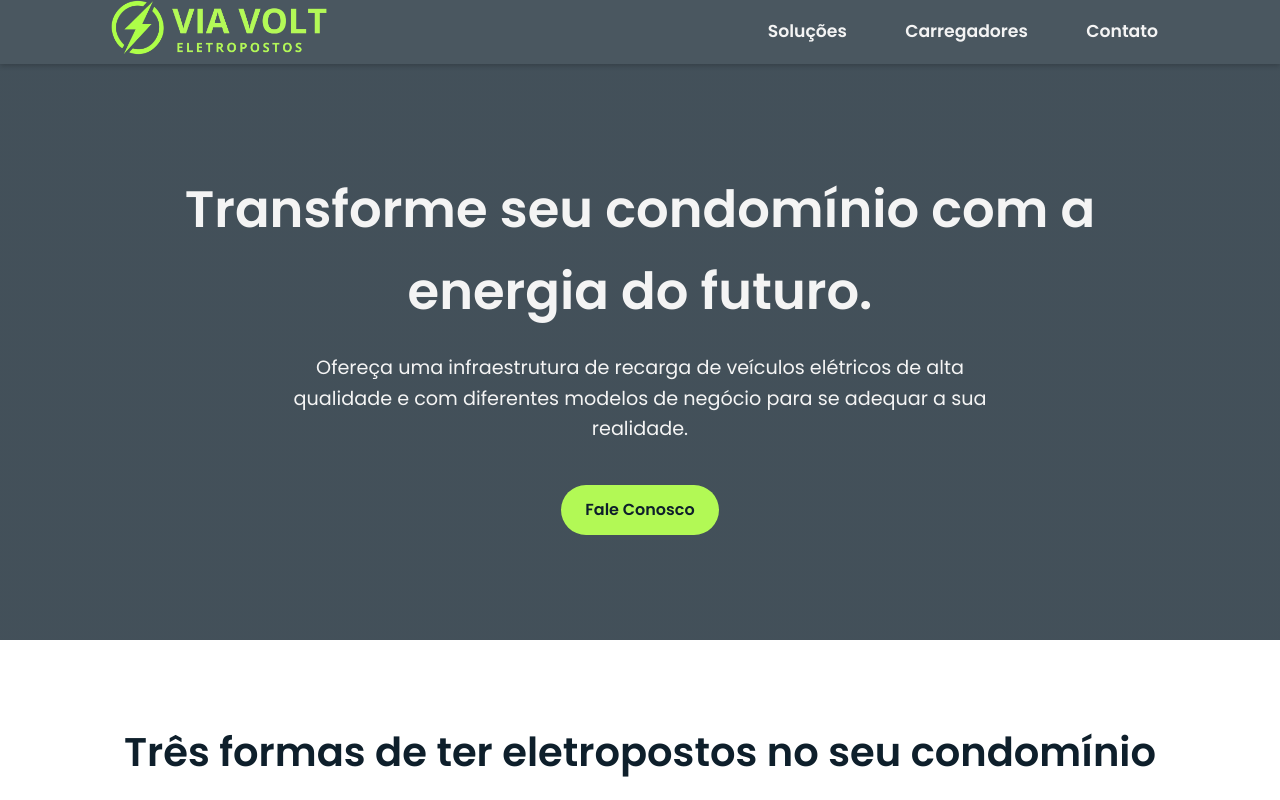
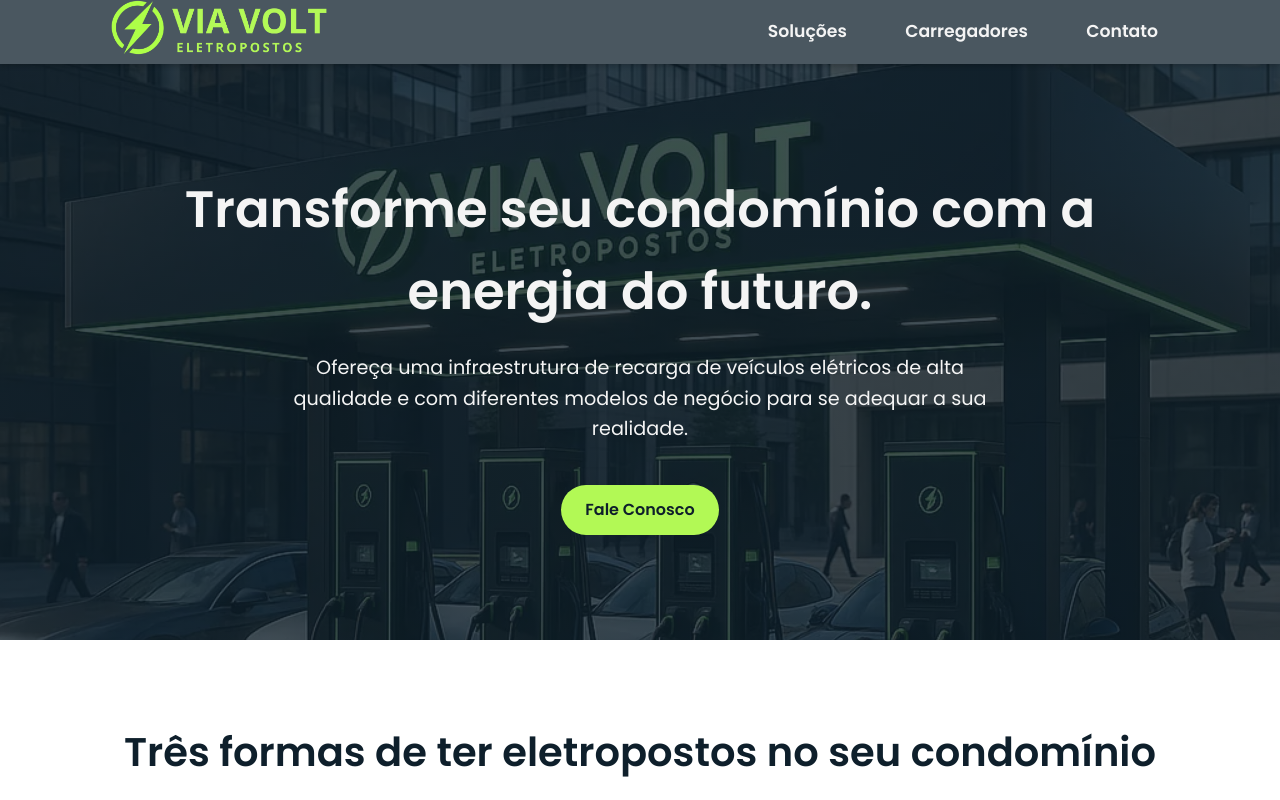
Before and after one commit to Lusca-rcg/via-volt, a plain HTML site: page index.html in a window 1280 px wide. Shown: the top 800 px of the page. Drawn offline with Linux system fonts and the light colour scheme.

Commit message:
fix: background image

```diff
--- a/styles.css
+++ b/styles.css
@@ -88,7 +88,7 @@ a { text-decoration: none; color: var(--primary-color); }
     /* trocado para a sua imagem */
     background:
       linear-gradient(rgba(14, 31, 43, 0.78), rgba(14, 31, 43, 0.78)),
-      url('./src/eletroposto-viasolar.png') no-repeat center center / cover;
+      url('./src/eletroposto-viasolar.webp') no-repeat center center / cover;
     color: var(--text-color-light);
     text-align: center;
 
```
